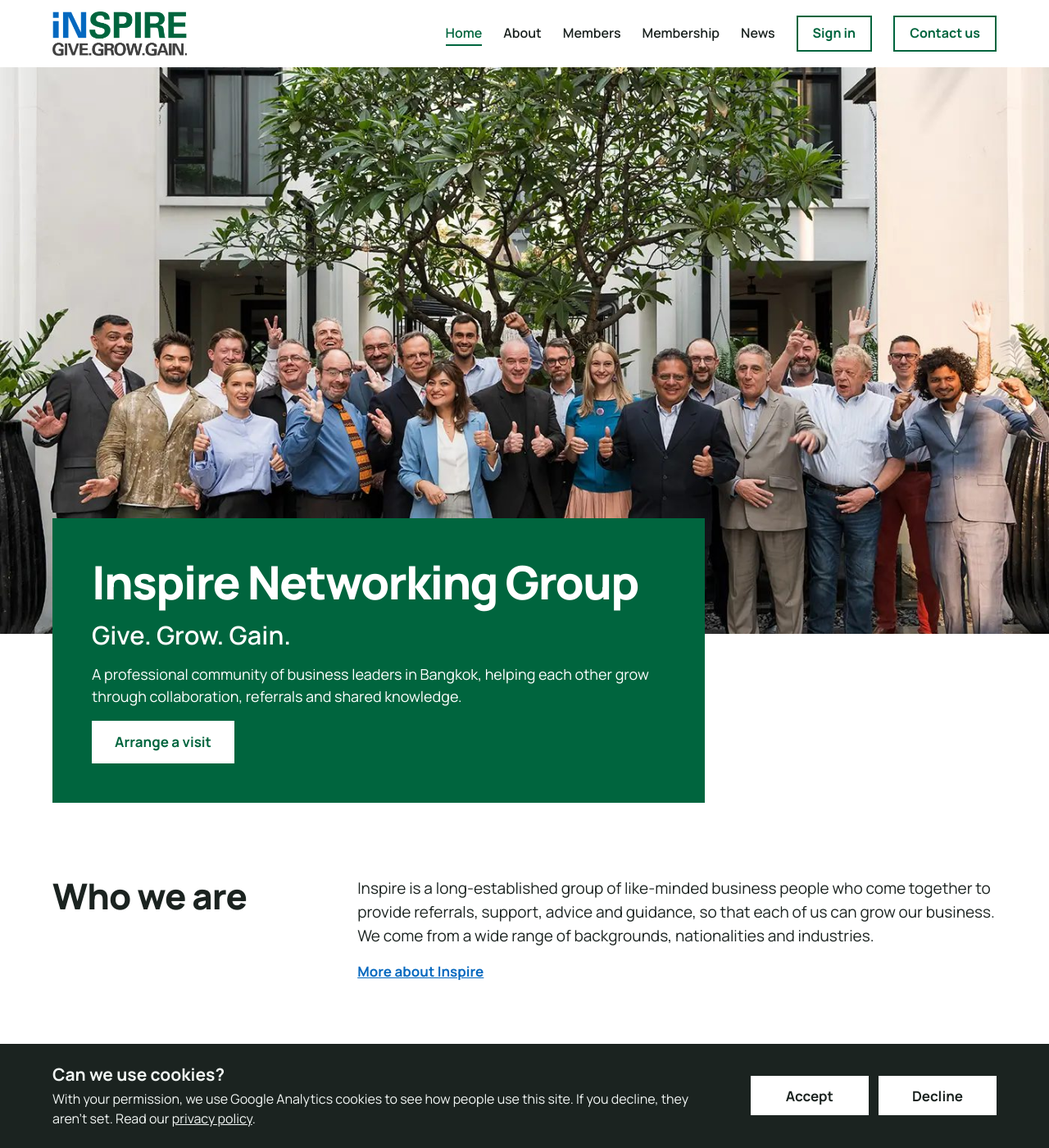
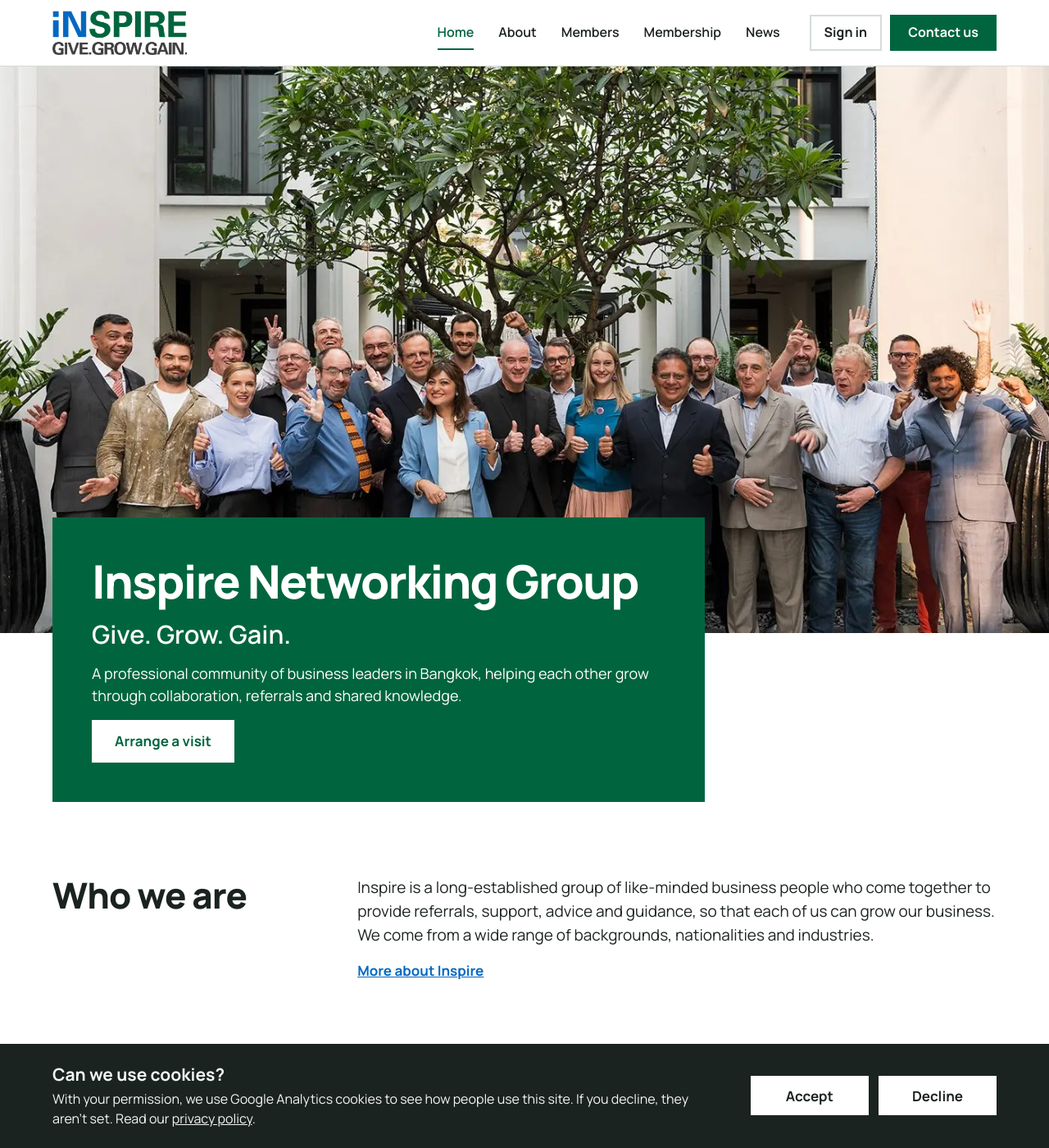
Before and after one commit to inspire-networking/inspire-networking.github.io, a Jekyll site: the page built from pages/home.md, in a window 1280 px wide and 1400 px high. Shown: the whole window at 82% size. Built offline with Jekyll 4.4.1, drawn with Linux system fonts in a browser that asks for light colours.

Commit message:
Redesign the header and mobile menu

```diff
--- a/_includes/header.html
+++ b/_includes/header.html
@@ -2,7 +2,7 @@
   <div class="wrap site-header__inner">
     <a class="site-logo-link" href="{{ '/' | relative_url }}" aria-label="{{ site.title }} home"><img class="site-logo" src="{{ '/images/brand/inspire-logo.png' | relative_url }}" alt="iNSPIRE. Give. Grow. Gain." width="600" height="198"></a>
     <details class="site-menu">
-      <summary class="site-menu__button"><span class="site-menu__icon" aria-hidden="true"></span>Menu</summary>
+      <summary class="site-menu__button"><span class="site-menu__icon" aria-hidden="true"></span><span class="site-menu__label"></span></summary>
       {% include site-nav.html %}
     </details>
     <div class="site-menu-wide">{% include site-nav.html %}</div>
--- a/_includes/site-nav.html
+++ b/_includes/site-nav.html
@@ -1,5 +1,10 @@
 <nav class="site-nav" aria-label="Main">
-  {% for item in site.data.navigation %}<a class="site-nav__link{% if page.nav == item.key %} is-current{% endif %}" href="{{ item.url | relative_url }}"{% if page.nav == item.key and page.layout != 'article' %} aria-current="page"{% endif %}>{{ item.label }}</a>
-  {% endfor %}<a class="site-nav__action" href="{{ site.data.settings.member_sign_in }}" target="_blank" rel="noopener">Sign in</a>
-  <a class="site-nav__action{% if page.nav == 'contact' %} is-current{% endif %}" href="{{ '/contact-inspire/' | relative_url }}"{% if page.nav == 'contact' %} aria-current="page"{% endif %}>Contact us</a>
+  <div class="site-nav__links">
+    {% for item in site.data.navigation %}<a class="site-nav__link{% if page.nav == item.key %} is-current{% endif %}" href="{{ item.url | relative_url }}"{% if page.nav == item.key and page.layout != 'article' %} aria-current="page"{% endif %}>{{ item.label }}</a>
+    {% endfor %}
+  </div>
+  <div class="site-nav__actions">
+    <a class="site-nav__action site-nav__action--quiet" href="{{ site.data.settings.member_sign_in }}" target="_blank" rel="noopener">Sign in</a>
+    <a class="site-nav__action site-nav__action--main" href="{{ '/contact-inspire/' | relative_url }}"{% if page.nav == 'contact' %} aria-current="page"{% endif %}>Contact us</a>
+  </div>
 </nav>
--- a/assets/css/site.css
+++ b/assets/css/site.css
@@ -36,95 +36,122 @@ a:hover { color: var(--green); }
   padding-inline: clamp(20px, 5vw, 64px);
 }
 
+.site-header {
+  position: sticky;
+  top: 0;
+  z-index: 15;
+  background: #fff;
+  border-bottom: 1px solid var(--rule);
+}
 .site-header__inner {
   display: flex;
-  flex-wrap: wrap;
   align-items: center;
   justify-content: space-between;
   gap: 12px 32px;
-  padding-block: 14px;
+  padding-block: 13px;
 }
 .site-logo-link { display: block; flex: none; }
 .site-logo { display: block; width: auto; height: 54px; }
-.site-nav {
-  display: flex;
-  flex-wrap: wrap;
-  align-items: center;
-  gap: 8px 26px;
-  font-size: 16px;
-  font-weight: 600;
+.site-nav { display: flex; align-items: center; gap: 36px; font-size: 16px; font-weight: 600; }
+.site-nav__links { display: flex; align-items: center; gap: 30px; }
+.site-nav__actions { display: flex; align-items: center; gap: 10px; }
+.site-nav__link {
+  position: relative;
+  padding-block: 8px;
+  color: var(--ink);
+  text-decoration: none;
+  transition: color 0.2s ease;
 }
-.site-nav__link { position: relative; color: var(--ink); text-decoration: none; }
 .site-nav__link::after {
   content: "";
   position: absolute;
-  inset: auto 0 -2px;
+  inset: auto 0 0;
   height: 2px;
   background: var(--green);
   transform: scaleX(0);
   transform-origin: left;
   transition: transform 0.2s ease;
 }
-.site-nav__link:hover { color: var(--green); }
+.site-nav__link:hover, .site-nav__link.is-current { color: var(--green); }
 .site-nav__link:hover::after, .site-nav__link.is-current::after { transform: scaleX(1); }
-.site-nav__link.is-current { color: var(--green); }
 .site-nav__action {
   display: inline-flex;
   align-items: center;
+  justify-content: center;
   min-height: 44px;
-  padding: 0 18px;
-  border: 2px solid var(--green);
-  color: var(--green);
+  padding: 0 20px;
+  border: 2px solid transparent;
   font-weight: 700;
   text-decoration: none;
-  transition: background-color 0.2s ease, color 0.2s ease, transform 0.2s ease;
+  transition: background-color 0.2s ease, border-color 0.2s ease, color 0.2s ease, transform 0.2s ease, box-shadow 0.2s ease;
 }
-.site-nav__action:hover, .site-nav__action.is-current { background: var(--green); color: #fff; }
-.site-nav__action:hover { transform: translateY(-2px); }
+.site-nav__action--quiet { padding-inline: 16px; border-color: var(--rule); color: var(--ink); }
+.site-nav__action--quiet:hover { border-color: var(--green); background: var(--tint); color: var(--green); }
+.site-nav__action--main { background: var(--green); color: #fff; }
+.site-nav__action--main:hover { background: #004f31; color: #fff; transform: translateY(-2px); box-shadow: 0 6px 16px rgba(0, 101, 62, 0.28); }
 
-.site-menu { display: none; position: relative; }
+.site-menu { display: none; }
 .site-menu__button {
   display: inline-flex;
   align-items: center;
   gap: 10px;
   min-height: 44px;
-  padding: 0 14px;
-  border: 2px solid var(--green);
-  color: var(--green);
+  padding: 0 4px 0 8px;
+  color: var(--ink);
   font-weight: 700;
   list-style: none;
   cursor: pointer;
+  user-select: none;
 }
 .site-menu__button::-webkit-details-marker { display: none; }
+.site-menu__label::before { content: "Menu"; }
+.site-menu[open] .site-menu__label::before { content: "Close"; }
 .site-menu__icon, .site-menu__icon::before, .site-menu__icon::after {
   display: block;
-  width: 18px;
+  width: 20px;
   height: 2px;
   background: currentColor;
+  transition: transform 0.2s ease, background-color 0.2s ease;
 }
 .site-menu__icon { position: relative; }
 .site-menu__icon::before, .site-menu__icon::after { content: ""; position: absolute; left: 0; }
-.site-menu__icon::before { top: -6px; }
-.site-menu__icon::after { top: 6px; }
+.site-menu__icon::before { transform: translateY(-6px); }
+.site-menu__icon::after { transform: translateY(6px); }
+.site-menu[open] .site-menu__icon { background: transparent; }
+.site-menu[open] .site-menu__icon::before { background: var(--ink); transform: rotate(45deg); }
+.site-menu[open] .site-menu__icon::after { background: var(--ink); transform: rotate(-45deg); }
 @media (max-width: 1100px) {
-  .site-header__inner { flex-wrap: nowrap; }
+  .site-header__inner { padding-block: 10px; }
+  .site-logo { height: 48px; }
   .site-menu { display: block; }
   .site-menu-wide { display: none; }
   .site-menu .site-nav {
     position: absolute;
-    top: calc(100% + 8px);
+    top: 100%;
+    left: 0;
     right: 0;
-    z-index: 20;
-    display: grid;
-    justify-items: start;
-    gap: 14px;
-    width: min(280px, calc(100vw - 40px));
-    padding: 20px;
+    display: block;
+    max-height: calc(100vh - 69px);
+    overflow-y: auto;
+    padding: 8px clamp(20px, 5vw, 64px) 20px;
     background: #fff;
-    box-shadow: 0 10px 28px rgba(27, 35, 32, 0.18);
+    border-top: 1px solid var(--rule);
+    box-shadow: 0 16px 28px rgba(27, 35, 32, 0.14);
+    font-size: 18px;
   }
-  .site-menu .site-nav__link { padding-block: 6px; }
-  .site-menu .site-nav__action { justify-content: center; width: 100%; }
+  .site-menu .site-nav__links { display: block; }
+  .site-menu .site-nav__link {
+    display: block;
+    padding: 14px 0 14px 14px;
+    border-bottom: 1px solid var(--rule);
+    border-left: 3px solid transparent;
+    transition: color 0.2s ease, padding-left 0.2s ease;
+  }
+  .site-menu .site-nav__link::after { display: none; }
+  .site-menu .site-nav__link:hover { padding-left: 18px; }
+  .site-menu .site-nav__link.is-current { border-left-color: var(--green); }
+  .site-menu .site-nav__actions { display: grid; grid-template-columns: 1fr 1fr; margin-top: 18px; }
+  .site-menu .site-nav__action { min-height: 48px; }
 }
 
 .button {
```
